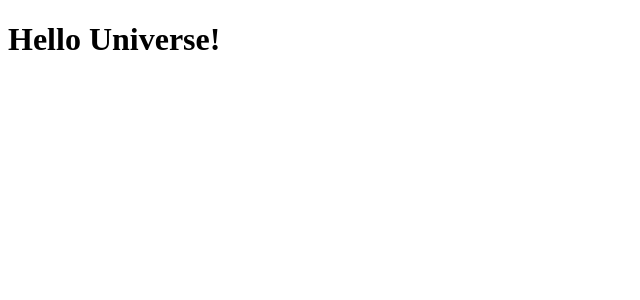
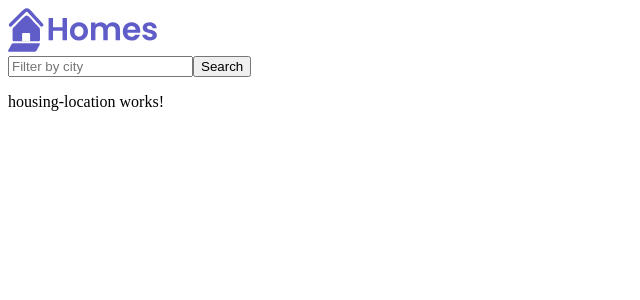
Before and after one commit to markojp/angular-homes-app, an Angular app: page / in a window 1280 px wide. Shown: the top 300 px of the page, without its empty margins (0-640 px from the left). Built offline with nearby package versions, Linux system fonts and the light colour scheme.

Commit message:
App component template with logo, added new components Home and Housing-Location. Part 3

```diff
--- a/src/app/app.component.html
+++ b/src/app/app.component.html
@@ -1 +1,13 @@
-<h1>Hello Universe!</h1>
+<main>
+  <header class="brand-name">
+    <img
+      class="brand-logo"
+      src="/assets/logo.svg"
+      alt="logo"
+      aria-hidden="true"
+    />
+  </header>
+  <section class="content">
+    <app-home></app-home>
+  </section>
+</main>
--- a/src/app/app.component.ts
+++ b/src/app/app.component.ts
@@ -1,11 +1,12 @@
 import { Component } from '@angular/core';
+import { HomeComponent } from './home/home.component';
 
 @Component({
   selector: 'app-root',
   standalone: true,
-  imports: [],
+  imports: [HomeComponent],
   templateUrl: './app.component.html',
-  styleUrl: './app.component.css'
+  styleUrl: './app.component.css',
 })
 export class AppComponent {
   title = 'angular-homes-app';
--- /dev/null
+++ b/src/app/home/home.component.html
@@ -0,0 +1,9 @@
+<section>
+  <form>
+    <input type="text" placeholder="Filter by city" />
+    <button class="primary" type="button">Search</button>
+  </form>
+</section>
+<section class="results">
+  <app-housing-location></app-housing-location>
+</section>
--- /dev/null
+++ b/src/app/housing-location/housing-location.component.html
@@ -0,0 +1 @@
+<p>housing-location works!</p>
```
Also changed, not shown: src/app/home/home.component.ts (added, +11 -0 lines), src/app/housing-location/housing-location.component.ts (added, +12 -0 lines), src/app/home/home.component.css (added), src/app/housing-location/housing-location.component.css (added), 2 other files (tests, documents, lock files or other folders).
